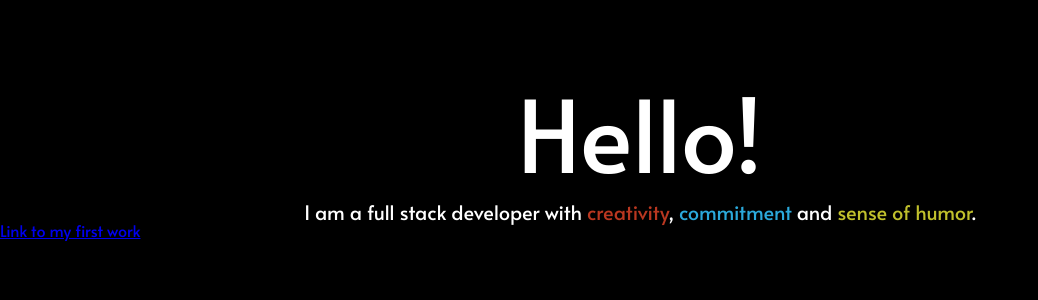
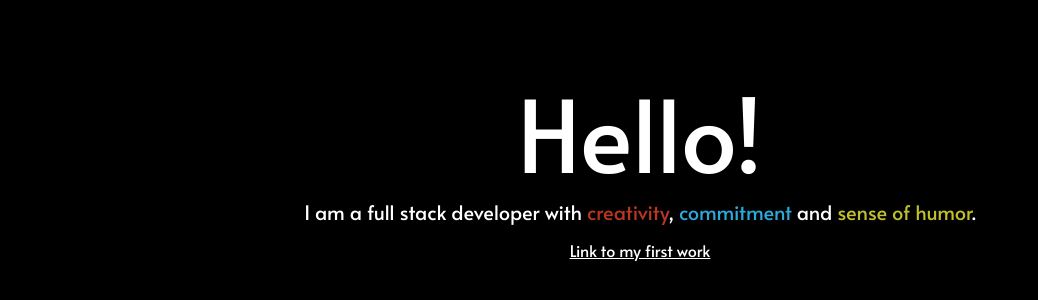
Before and after one commit to noriyuki-ishii-820/noriyuki-ishii-820.github.io, a plain HTML site: page index.html in a window 1280 px wide. Shown: the part 174-474 px from the top of the page, without its empty margins (0-1038 px from the left). Drawn offline with Linux system fonts and the light colour scheme.

Commit message:
link added

```diff
--- a/css/main.css
+++ b/css/main.css
@@ -2,6 +2,7 @@ body {
     background-color: black;
     color:white;
     font-family: 'Alata', sans-serif;
+
 }
 
 h1 {
@@ -28,3 +29,10 @@ h2 {
 .sense-of-humor {
     color:rgb(192, 192, 44);
 }
+
+p,a  {
+    text-align:center;
+    text-decoration: underline;
+    color:white;
+    margin-top: 20px;
+}
```
